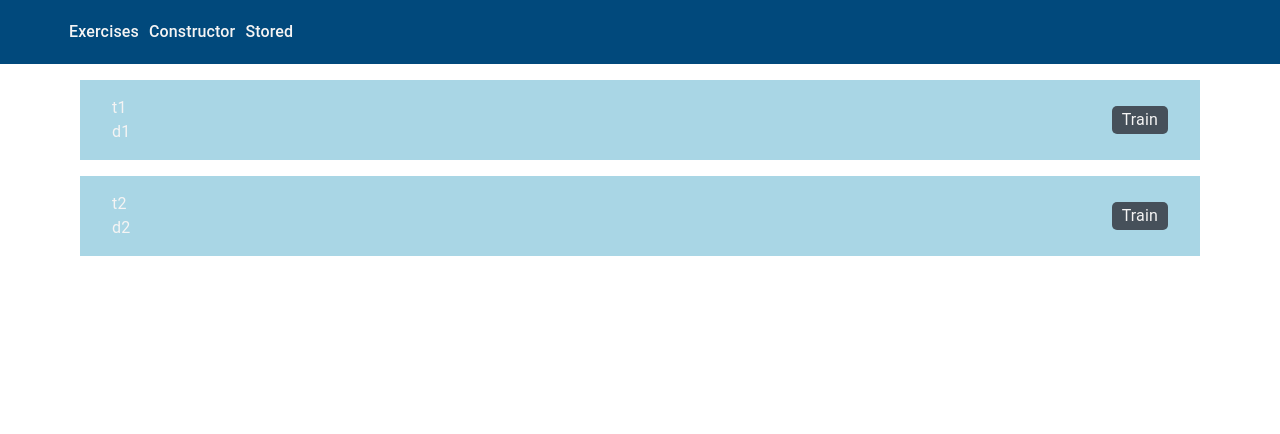
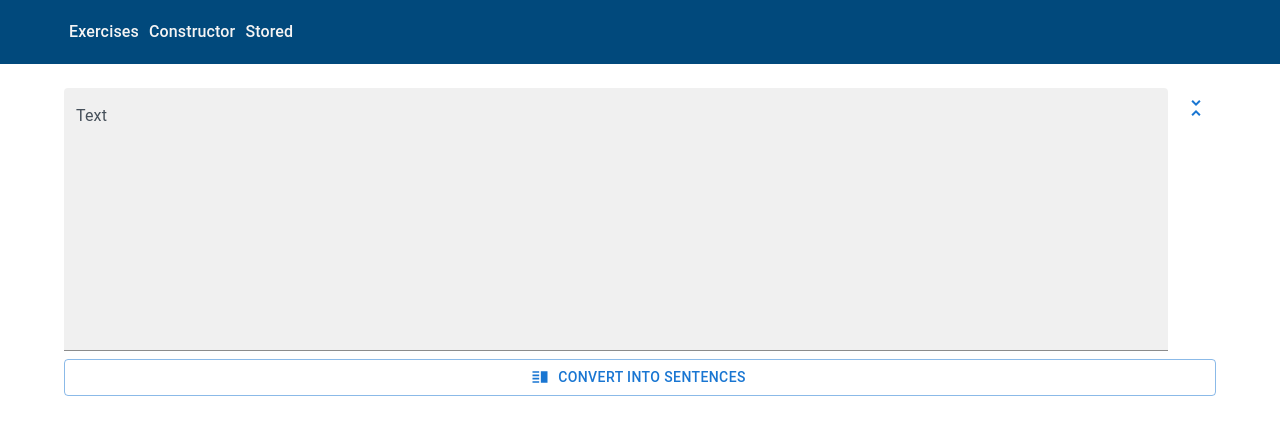
Before and after one commit to AndriyCh1/translate-me, a React (Create React App) app in the folder client/: page /constructor in a window 1280 px wide. Shown: the top 434 px of the page. Built offline with nearby package versions, Linux system fonts and the light colour scheme.

Commit message:
feat: add constructor page and basic layout

```diff
--- a/client/src/components/app.tsx
+++ b/client/src/components/app.tsx
@@ -4,9 +4,11 @@ import { ThemeProvider } from "@mui/material";
 import { theme } from "../styles/theme";
 
 import { AppRoute } from "../common/enums";
+
 import Navbar from "./common/navbar/navbar";
 import ExerciseList from "./exercise-list/exercise-list";
 import Exercise from "./exercise/exercise";
+import Constructor from "./constructor/constructor";
 
 const App: React.FC = ({}) => {
   return (
@@ -16,6 +18,7 @@ const App: React.FC = ({}) => {
         <Route path={AppRoute.ANY} element={<ExerciseList />} />
         <Route path={AppRoute.EXERCISES} element={<ExerciseList />} />
         <Route path={AppRoute.EXERCISE_$ID} element={<Exercise />} />
+        <Route path={AppRoute.CONSTRUCTOR} element={<Constructor />} />
       </Routes>
     </ThemeProvider>
   );
--- /dev/null
+++ b/client/src/components/constructor/constructor.tsx
@@ -0,0 +1,91 @@
+import React, { useState } from "react";
+import {
+  Box,
+  Button,
+  Container,
+  TextField,
+  IconButton,
+  Tooltip,
+} from "@mui/material";
+import UnfoldMoreIcon from "@mui/icons-material/UnfoldMore";
+import UnfoldLessIcon from "@mui/icons-material/UnfoldLess";
+import VerticalSplitIcon from "@mui/icons-material/VerticalSplit";
+
+import SentenceInput from "./sentence-input/sentence-input";
+import { splitTextIntoSentences } from "../../utils/split-text-into-sentences";
+
+const DEFAULT_TEXT_ROWS_NUMBER = 10;
+const LESS_TEXT_ROWS_NUMBER = 3;
+
+// TODO: add fields validation
+const Constructor: React.FC = () => {
+  const [showLessText, setShowLessText] = useState(false);
+  const [text, setText] = useState("");
+  const [sentences, setSentences] = useState<string[] | null>();
+
+  const handleShowLessButtonClick = () => {
+    setShowLessText((value) => !value);
+  };
+
+  const handleTextInput = (e: React.ChangeEvent<HTMLInputElement>) =>
+    setText(e.target.value);
+
+  const handleConvertButtonClick = () => {
+    const splitText = splitTextIntoSentences(text);
+    setSentences(splitText);
+  };
+
+  return (
+    <Container maxWidth="lg">
+      <Box component="form" autoComplete="off" sx={{ paddingY: 3 }}>
+        <Box
+          sx={{ display: "flex", flexDirection: "column", width: 1, gap: 1 }}
+        >
+          <Box sx={{ display: "flex", flexDirection: "row", gap: 1 }}>
+            <TextField
+              id="text-input"
+              label="Text"
+              multiline
+              placeholder="Type text here..."
+              variant="filled"
+              value={text}
+              rows={
+                showLessText ? LESS_TEXT_ROWS_NUMBER : DEFAULT_TEXT_ROWS_NUMBER
+              }
+              sx={{ width: 1 }}
+              InputLabelProps={{ sx: { color: "text.primary" } }}
+              onChange={handleTextInput}
+            />
+            {/*<FormHelperText id="component-error-text">Error</FormHelperText>*/}
+            <Tooltip title="See less" enterDelay={500}>
+              <IconButton
+                color="primary"
+                sx={{ width: "40px", height: "40px", borderRadius: 1 }}
+                onClick={handleShowLessButtonClick}
+              >
+                {showLessText ? <UnfoldMoreIcon /> : <UnfoldLessIcon />}
+              </IconButton>
+            </Tooltip>
+          </Box>
+          <Tooltip title="Convert text into sentences" enterDelay={500}>
+            <Button
+              variant="outlined"
+              startIcon={<VerticalSplitIcon />}
+              onClick={handleConvertButtonClick}
+            >
+              Convert into sentences
+            </Button>
+          </Tooltip>
+          {sentences
+            ? sentences.map((item, index) => (
+                <SentenceInput key={item + index} defaultOriginalValue={item} />
+              ))
+            : null}
+          {/*<Button variant="contained" startIcon={<UnfoldMoreIcon />}></Button>*/}
+        </Box>
+      </Box>
+    </Container>
+  );
+};
+
+export default Constructor;
--- /dev/null
+++ b/client/src/components/constructor/sentence-input/sentence-input.tsx
@@ -0,0 +1,28 @@
+import React from "react";
+import { Box, TextField } from "@mui/material";
+
+interface IProps {
+  defaultOriginalValue?: string;
+}
+
+const SentenceInput: React.FC<IProps> = ({ defaultOriginalValue = "" }) => {
+  return (
+    <Box sx={{ display: "flex", gap: 1 }}>
+      <TextField
+        required
+        defaultValue={defaultOriginalValue}
+        fullWidth
+        InputLabelProps={{ sx: { color: "text.primary" } }}
+      />
+      <TextField
+        required
+        fullWidth
+        InputLabelProps={{ sx: { color: "text.primary" } }}
+      />
+    </Box>
+  );
+};
+
+const MemoizedSentenceInput = React.memo(SentenceInput);
+
+export default MemoizedSentenceInput;
--- /dev/null
+++ b/client/src/utils/split-text-into-sentences.ts
@@ -0,0 +1,3 @@
+export function splitTextIntoSentences(text: string): string[] {
+  return text.trim().split(/(?<=\.|\?|)\s+/);
+}
```
